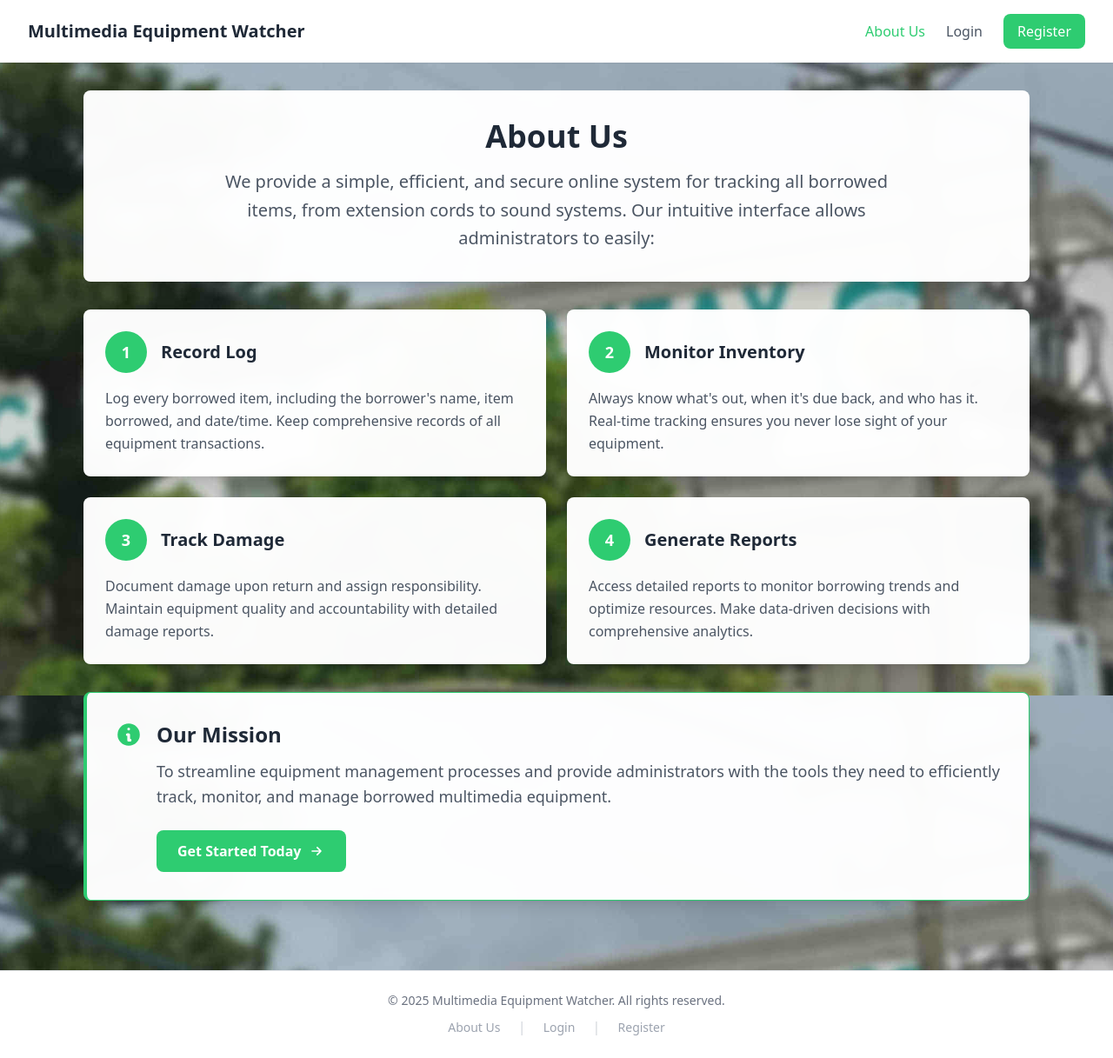
After one commit to patrickbuco08/multimedia-equipment-watcher, a PHP site: page /multimedia-equipment-watcher/about.php in a window 1280 px wide. The commit adds this page. Shown: the whole page at 87% size. Run offline with PHP 8.4, Linux system fonts and the light colour scheme; some libraries are stand-ins or nearby versions.

```diff
--- /dev/null
+++ b/about.php
@@ -0,0 +1,98 @@
+<?php
+$pageTitle = 'About Us - Multimedia Equipment Watcher';
+require_once 'includes/public-header.php';
+?>
+
+<!-- Main Content -->
+<main class="max-w-6xl mx-auto px-4 sm:px-6 lg:px-8 py-8 content-enhanced">
+    <!-- Hero Card -->
+    <div class="card-glass rounded-lg p-8 mb-8">
+        <div class="text-center">
+            <h1 class="text-4xl font-bold text-gray-800 mb-4">About Us</h1>
+            <p class="text-xl text-gray-600 leading-relaxed max-w-3xl mx-auto">
+                We provide a simple, efficient, and secure online system for tracking all borrowed
+                items, from extension cords to sound systems. Our intuitive interface allows
+                administrators to easily:
+            </p>
+        </div>
+    </div>
+
+    <!-- Features Cards Grid -->
+    <div class="grid grid-cols-1 md:grid-cols-2 gap-6 mb-8">
+        <!-- Record Log Card -->
+        <div class="card-glass rounded-lg p-6 hover:shadow-lg transition-shadow">
+            <div class="flex items-center mb-4">
+                <div class="flex-shrink-0 w-12 h-12 bg-primary rounded-full flex items-center justify-center text-white font-bold text-lg mr-4">1</div>
+                <h3 class="text-xl font-semibold text-gray-800">Record Log</h3>
+            </div>
+            <p class="text-gray-600 leading-relaxed">
+                Log every borrowed item, including the borrower's name, item borrowed, and date/time.
+                Keep comprehensive records of all equipment transactions.
+            </p>
+        </div>
+
+        <!-- Monitor Inventory Card -->
+        <div class="card-glass rounded-lg p-6 hover:shadow-lg transition-shadow">
+            <div class="flex items-center mb-4">
+                <div class="flex-shrink-0 w-12 h-12 bg-primary rounded-full flex items-center justify-center text-white font-bold text-lg mr-4">2</div>
+                <h3 class="text-xl font-semibold text-gray-800">Monitor Inventory</h3>
+            </div>
+            <p class="text-gray-600 leading-relaxed">
+                Always know what's out, when it's due back, and who has it.
+                Real-time tracking ensures you never lose sight of your equipment.
+            </p>
+        </div>
+
+        <!-- Track Damage Card -->
+        <div class="card-glass rounded-lg p-6 hover:shadow-lg transition-shadow">
+            <div class="flex items-center mb-4">
+                <div class="flex-shrink-0 w-12 h-12 bg-primary rounded-full flex items-center justify-center text-white font-bold text-lg mr-4">3</div>
+                <h3 class="text-xl font-semibold text-gray-800">Track Damage</h3>
+            </div>
+            <p class="text-gray-600 leading-relaxed">
+                Document damage upon return and assign responsibility.
+                Maintain equipment quality and accountability with detailed damage reports.
+            </p>
+        </div>
+
+        <!-- Generate Reports Card -->
+        <div class="card-glass rounded-lg p-6 hover:shadow-lg transition-shadow">
+            <div class="flex items-center mb-4">
+                <div class="flex-shrink-0 w-12 h-12 bg-primary rounded-full flex items-center justify-center text-white font-bold text-lg mr-4">4</div>
+                <h3 class="text-xl font-semibold text-gray-800">Generate Reports</h3>
+            </div>
+            <p class="text-gray-600 leading-relaxed">
+                Access detailed reports to monitor borrowing trends and optimize resources.
+                Make data-driven decisions with comprehensive analytics.
+            </p>
+        </div>
+    </div>
+
+    <!-- Mission Card -->
+    <div class="card-glass rounded-lg p-8 border-l-4 border-primary">
+        <div class="flex items-start">
+            <div class="flex-shrink-0">
+                <svg class="w-8 h-8 text-primary" fill="currentColor" viewBox="0 0 20 20">
+                    <path fill-rule="evenodd" d="M18 10a8 8 0 11-16 0 8 8 0 0116 0zm-7-4a1 1 0 11-2 0 1 1 0 012 0zM9 9a1 1 0 000 2v3a1 1 0 001 1h1a1 1 0 100-2v-3a1 1 0 00-1-1H9z" clip-rule="evenodd"/>
+                </svg>
+            </div>
+            <div class="ml-4">
+                <h3 class="text-2xl font-bold text-gray-800 mb-3">Our Mission</h3>
+                <p class="text-lg text-gray-600 leading-relaxed">
+                    To streamline equipment management processes and provide administrators with the tools they need
+                    to efficiently track, monitor, and manage borrowed multimedia equipment.
+                </p>
+                <div class="mt-6">
+                    <a href="/register.php" class="inline-flex items-center px-6 py-3 bg-primary hover:bg-primary-dark text-white font-semibold rounded-lg transition duration-200">
+                        Get Started Today
+                        <svg class="ml-2 w-5 h-5" fill="none" stroke="currentColor" viewBox="0 0 24 24">
+                            <path stroke-linecap="round" stroke-linejoin="round" stroke-width="2" d="M13 7l5 5m0 0l-5 5m5-5H6"/>
+                        </svg>
+                    </a>
+                </div>
+            </div>
+        </div>
+    </div>
+</main>
+
+<?php require_once 'includes/public-footer.php'; ?>
--- /dev/null
+++ b/assets/css/background.css
@@ -0,0 +1,40 @@
+/* Simple background overlay system */
+.bg-enhanced {
+    background-image: url('/images/background.jpg');
+    background-size: cover;
+    background-position: center;
+    background-attachment: fixed;
+    position: relative;
+} */
+
+/* .bg-enhanced::before {
+    content: '';
+    position: fixed;
+    top: 0;
+    left: 0;
+    right: 0;
+    bottom: 0;
+    background: linear-gradient(135deg,
+        rgba(30, 41, 59, 0.85) 0%,
+        rgba(30, 58, 138, 0.75) 25%,
+        rgba(46, 204, 113, 0.3) 50%,
+        rgba(30, 58, 138, 0.75) 75%,
+        rgba(30, 41, 59, 0.85) 100%
+    );
+    z-index: -1;
+}
+
+/* Ensure content stays above overlay */
+.content-enhanced {
+    position: relative;
+    z-index: 1;
+}
+
+/* White cards for content */
+.card-glass {
+    background: rgba(255, 255, 255, 0.98);
+    backdrop-filter: blur(8px);
+    border: 1px solid rgba(255, 255, 255, 0.2);
+    box-shadow: 0 10px 15px -3px rgba(0, 0, 0, 0.1),
+                0 4px 6px -2px rgba(0, 0, 0, 0.05);
+}
--- a/equipment/add.php
+++ b/equipment/add.php
@@ -1,6 +1,5 @@
 <?php
 $pageTitle = 'Add Equipment - Multimedia Equipment Watcher';
-require_once '../config/database.php';
 require_once '../config/database.php';
 requireAdmin();
 require_once '../includes/header.php';
@@ -79,9 +78,6 @@ if ($_SERVER['REQUEST_METHOD'] === 'POST') {
             <label for="status" class="block text-sm font-medium text-gray-700 mb-2">Status</label>
             <select id="status" name="status" class="w-full px-4 py-3 border border-gray-300 rounded-lg focus:ring-2 focus:ring-primary focus:border-transparent">
                 <option value="available" <?php echo ($status ?? 'available') === 'available' ? 'selected' : ''; ?>>Available</option>
-                <option value="borrowed" <?php echo ($status ?? '') === 'borrowed' ? 'selected' : ''; ?>>Borrowed</option>
-                <option value="damaged" <?php echo ($status ?? '') === 'damaged' ? 'selected' : ''; ?>>Damaged</option>
-                <option value="lost" <?php echo ($status ?? '') === 'lost' ? 'selected' : ''; ?>>Lost</option>
             </select>
         </div>
 
--- a/includes/header.php
+++ b/includes/header.php
@@ -12,6 +12,7 @@ $currentPage = basename($_SERVER['PHP_SELF']);
     <meta name="viewport" content="width=device-width, initial-scale=1.0">
     <title><?php echo $pageTitle ?? 'Multimedia Equipment Watcher'; ?></title>
     <script src="https://cdn.tailwindcss.com"></script>
+    <link rel="stylesheet" href="/assets/css/background.css">
     <script>
         tailwind.config = {
             theme: {
@@ -27,9 +28,9 @@ $currentPage = basename($_SERVER['PHP_SELF']);
     </script>
 </head>
 
-<body class="bg-gray-50" style="background-image: url('/images/background.jpg'); background-size: cover; background-position: center; background-attachment: fixed;">
+<body class="bg-enhanced">
     <!-- Responsive Header -->
-    <header class="bg-white shadow-md sticky top-0 z-50">
+    <header class="bg-white shadow-md sticky top-0 z-50 content-enhanced">
         <div class="max-w-7xl mx-auto px-4 sm:px-6 lg:px-8">
             <!-- Desktop Header -->
             <div class="hidden lg:flex justify-between items-center py-4">
--- /dev/null
+++ b/includes/public-footer.php
@@ -0,0 +1,21 @@
+</div>
+
+    <!-- Public Footer -->
+    <footer class="bg-white border-t border-gray-200 content-enhanced mt-12">
+        <div class="max-w-7xl mx-auto px-4 sm:px-6 lg:px-8 py-6">
+            <div class="text-center">
+                <p class="text-gray-500 text-sm">
+                    © <?php echo date('Y'); ?> Multimedia Equipment Watcher. All rights reserved.
+                </p>
+                <div class="mt-2 space-x-4">
+                    <a href="/about.php" class="text-gray-400 hover:text-primary text-sm transition">About Us</a>
+                    <span class="text-gray-300">|</span>
+                    <a href="/index.php" class="text-gray-400 hover:text-primary text-sm transition">Login</a>
+                    <span class="text-gray-300">|</span>
+                    <a href="/register.php" class="text-gray-400 hover:text-primary text-sm transition">Register</a>
+                </div>
+            </div>
+        </div>
+    </footer>
+</body>
+</html>
--- /dev/null
+++ b/includes/public-header.php
@@ -0,0 +1,57 @@
+<?php
+require_once __DIR__ . '/../config/database.php';
+
+// Get current page for active state
+$currentPage = basename($_SERVER['PHP_SELF']);
+?>
+<!DOCTYPE html>
+<html lang="en">
+<head>
+    <meta charset="UTF-8">
+    <meta name="viewport" content="width=device-width, initial-scale=1.0">
+    <title><?php echo $pageTitle ?? 'Multimedia Equipment Watcher'; ?></title>
+    <script src="https://cdn.tailwindcss.com"></script>
+    <link rel="stylesheet" href="/assets/css/background.css">
+    <script>
+        tailwind.config = {
+            theme: {
+                extend: {
+                    colors: {
+                        primary: '#2ecc71',
+                        'primary-dark': '#27ae60',
+                        secondary: '#4b4b4b',
+                    }
+                }
+            }
+        }
+    </script>
+</head>
+
+<body class="bg-enhanced">
+    <!-- Public Header -->
+    <header class="bg-white shadow-sm sticky top-0 z-50 content-enhanced">
+        <div class="max-w-7xl mx-auto px-4 sm:px-6 lg:px-8">
+            <div class="flex justify-between items-center py-4">
+                <!-- Logo -->
+                <div class="flex items-center space-x-2">
+                    <h1 class="text-xl font-bold text-gray-800">Multimedia Equipment Watcher</h1>
+                </div>
+
+                <!-- Public Navigation -->
+                <nav class="flex items-center space-x-6">
+                    <a href="/about.php" class="text-primary font-medium transition">
+                        About Us
+                    </a>
+                    <a href="/index.php" class="text-gray-600 hover:text-primary font-medium transition">
+                        Login
+                    </a>
+                    <a href="/register.php" class="bg-primary hover:bg-primary-dark text-white px-4 py-2 rounded-lg font-medium transition">
+                        Register
+                    </a>
+                </nav>
+            </div>
+        </div>
+    </header>
+
+    <!-- Public Content -->
+    <div class="content-enhanced">
--- a/setup/install.sql
+++ b/setup/install.sql
@@ -37,7 +37,7 @@ CREATE TABLE borrowing_transactions (
     date_borrowed DATE NOT NULL,
     due_date DATE NOT NULL,
     date_returned DATE NULL,
-    status ENUM('pending', 'borrowed', 'returned', 'partially_returned', 'lost', 'rejected') NOT NULL DEFAULT 'pending',
+    status ENUM('pending', 'borrowed', 'returned', 'partially_returned', 'lost', 'rejected', 'cancelled') NOT NULL DEFAULT 'pending',
     remarks TEXT NULL,
     created_at TIMESTAMP DEFAULT CURRENT_TIMESTAMP,
     FOREIGN KEY (equipment_id) REFERENCES equipment(id) ON DELETE CASCADE,
```
Also changed, not shown: borrowing/cancel.php (added, +69 -0 lines), includes/auth-footer.php (added, +23 -0 lines), includes/auth-header.php (added, +60 -0 lines), index.php (+6 -28 lines), pending-activation.php (+8 -27 lines), register.php (+6 -28 lines), staff-dashboard.php (+16 -1 lines).
